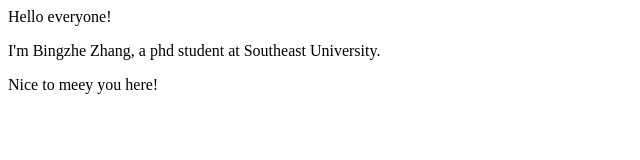
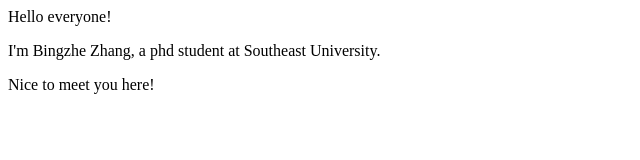
Before and after one commit to bingzhezhang/bingzhezhang1.github.io, a plain HTML site: page index.html in a window 1280 px wide. Shown: the full height of the page, 0-640 px from the left. Drawn offline with Linux system fonts and the light colour scheme.

Commit message:
Update index.html

```diff
--- a/index.html
+++ b/index.html
@@ -1,3 +1,3 @@
 <p>Hello everyone!</p>
 <p>I'm Bingzhe Zhang, a phd student at Southeast University. </p>
-<p>Nice to meey you here!</p>
+<p>Nice to meet you here!</p>
```
